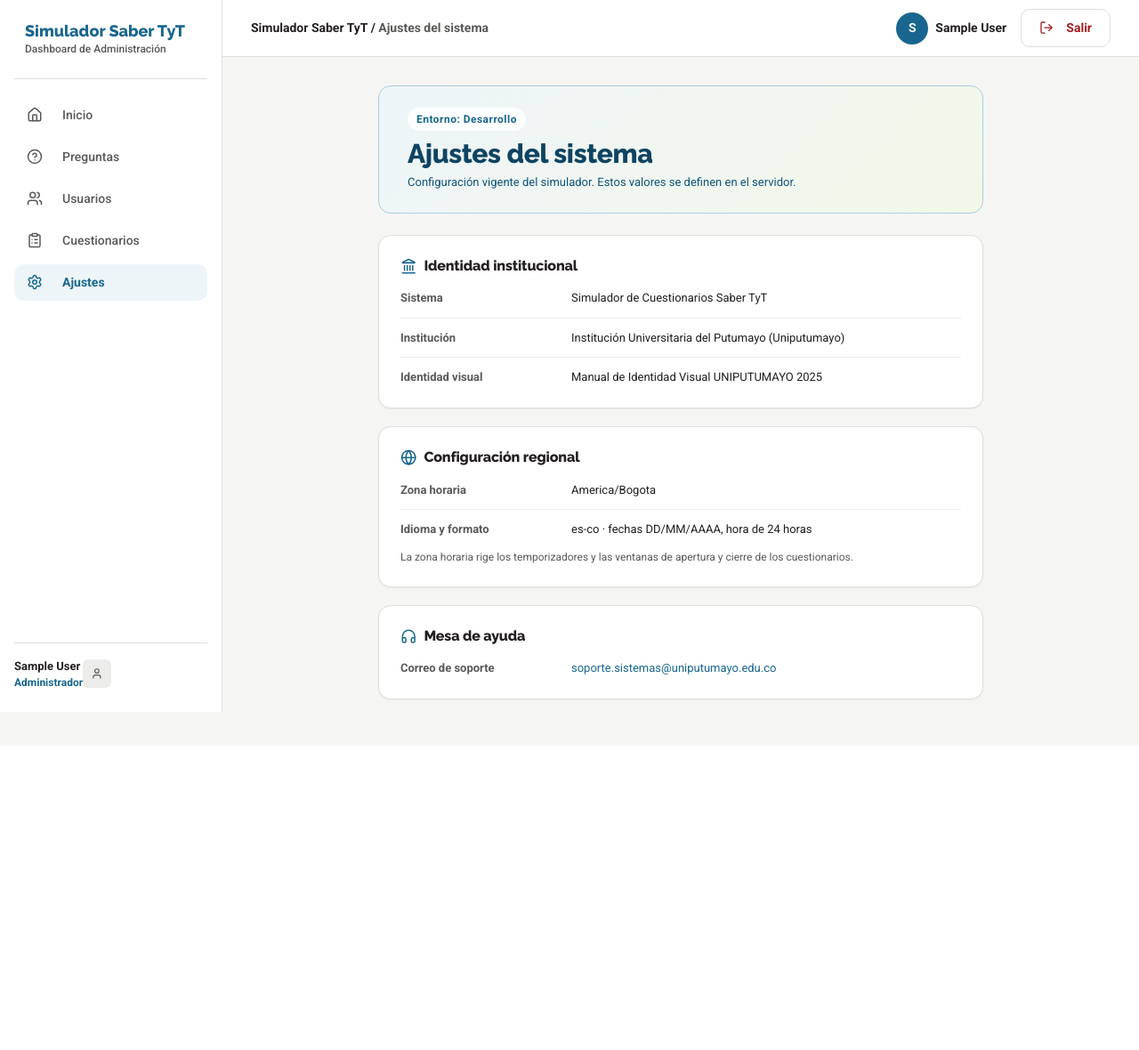
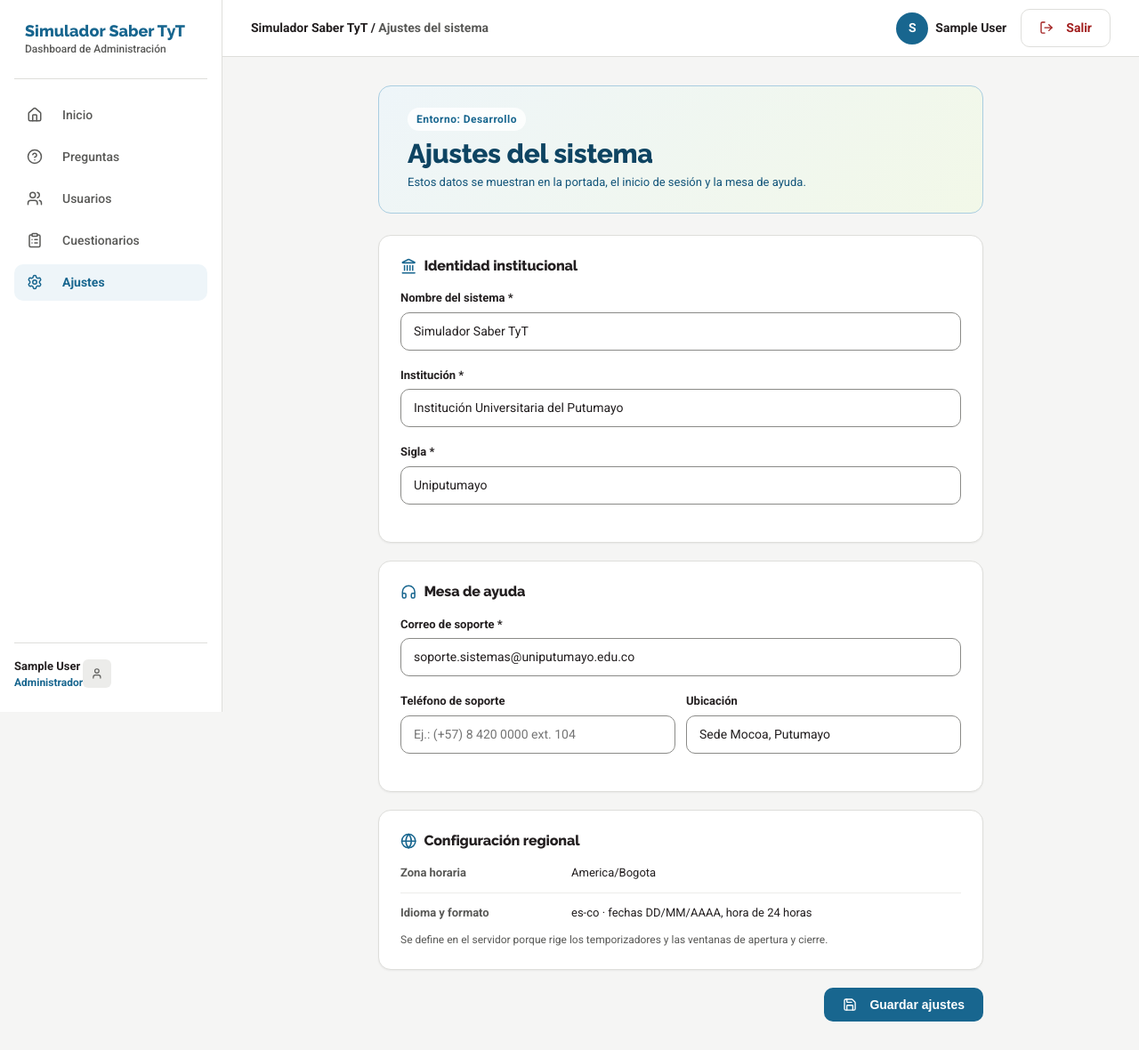
Before and after one commit to davidzambrano12/Cuestionarios-tyt, a Django app: page /ajustes/ in a window 1280 px wide. Shown: the whole page at 89% size. Before the commit the page ends 800 px from the top, so only its background shows below. Run offline with Django 5.2, Linux system fonts and the light colour scheme; the visitor is signed in with stand-in values (Sample User, id 1); data comes from the database, SQL or seed files in the repository; data that the repository does not hold is empty; some libraries are stand-ins or nearby versions.

Commit message:
Permitir al administrador editar los ajustes del sistema
- La pagina de ajustes guarda los datos institucionales y registra quien y cuando los cambio
- El docente ve los ajustes en modo lectura; un POST sin ser administrador responde 403
- El correo de soporte y el nombre del sistema salen de la configuracion en el login, el panel del estudiante y el layout
- Pruebas de guardado, validacion del correo y permisos

```diff
--- /dev/null
+++ b/apps/cuentas/forms.py
@@ -0,0 +1,19 @@
+from django import forms
+
+from apps.core.models import ConfiguracionSistema
+
+
+class AjustesForm(forms.ModelForm):
+    """Datos institucionales que el administrador puede cambiar."""
+
+    class Meta:
+        model = ConfiguracionSistema
+        fields = ["nombre_sistema", "institucion", "sigla", "correo_soporte", "telefono_soporte", "ubicacion"]
+        widgets = {
+            "nombre_sistema": forms.TextInput(attrs={"class": "form-input"}),
+            "institucion": forms.TextInput(attrs={"class": "form-input"}),
+            "sigla": forms.TextInput(attrs={"class": "form-input"}),
+            "correo_soporte": forms.EmailInput(attrs={"class": "form-input"}),
+            "telefono_soporte": forms.TextInput(attrs={"class": "form-input", "placeholder": "Ej.: (+57) 8 420 0000 ext. 104"}),
+            "ubicacion": forms.TextInput(attrs={"class": "form-input"}),
+        }
--- /dev/null
+++ b/apps/cuentas/templates/cuentas/_campo.html
@@ -0,0 +1,7 @@
+{% comment %}Campo de formulario con etiqueta, ayuda y errores. Recibe `campo` (BoundField).{% endcomment %}
+<div class="form-group">
+  <label class="form-label" for="{{ campo.id_for_label }}">{{ campo.label|capfirst }}{% if campo.field.required %} *{% endif %}</label>
+  {{ campo }}
+  {% if campo.help_text %}<span class="texto-xs texto-suave">{{ campo.help_text }}</span>{% endif %}
+  {% for error in campo.errors %}<p class="error-campo" role="alert">{{ error }}</p>{% endfor %}
+</div>
--- a/apps/cuentas/templates/cuentas/ajustes.html
+++ b/apps/cuentas/templates/cuentas/ajustes.html
@@ -1,22 +1,37 @@
 {% extends 'layouts/app_base.html' %}
 {% load static componentes %}
 
-{% block title %}Ajustes del sistema - Simulador Saber TyT{% endblock %}
+{% block title %}Ajustes del sistema - {{ config.nombre_sistema }}{% endblock %}
 {% block nav_title %}Ajustes del sistema{% endblock %}
 {% block extra_head %}<link rel="stylesheet" href="{% static 'css/cuentas.css' %}">{% endblock %}
 
 {% block app_content %}
 <div class="columna-angosta">
-  {% componente "componentes/encabezado.html" etiqueta="Entorno: "|add:entorno titulo="Ajustes del sistema" subtitulo="Configuración vigente del simulador. Estos valores se definen en el servidor." %}{% fincomponente %}
+  {% if puede_editar %}
+    {% componente "componentes/encabezado.html" etiqueta="Entorno: "|add:entorno titulo="Ajustes del sistema" subtitulo="Estos datos se muestran en la portada, el inicio de sesión y la mesa de ayuda." %}{% fincomponente %}
+  {% else %}
+    {% componente "componentes/encabezado.html" etiqueta="Solo lectura" titulo="Ajustes del sistema" subtitulo="Solo un administrador puede cambiar estos datos." %}{% fincomponente %}
+  {% endif %}
+
+  <form method="POST" novalidate>
+    {% csrf_token %}
+    <fieldset {% if not puede_editar %}disabled{% endif %} class="sin-borde">
+      <section class="card bloque-formulario">
+        <h2 class="bloque-formulario__titulo"><i data-lucide="landmark" class="icono-16"></i> Identidad institucional</h2>
+        {% include "cuentas/_campo.html" with campo=form.nombre_sistema %}
+        {% include "cuentas/_campo.html" with campo=form.institucion %}
+        {% include "cuentas/_campo.html" with campo=form.sigla %}
+      </section>
 
       <section class="card bloque-formulario">
-    <h2 class="bloque-formulario__titulo"><i data-lucide="landmark" class="icono-16"></i> Identidad institucional</h2>
-    <dl class="ficha-datos">
-      <div><dt>Sistema</dt><dd>Simulador de Cuestionarios Saber TyT</dd></div>
-      <div><dt>Institución</dt><dd>Institución Universitaria del Putumayo (Uniputumayo)</dd></div>
-      <div><dt>Identidad visual</dt><dd>Manual de Identidad Visual UNIPUTUMAYO 2025</dd></div>
-    </dl>
+        <h2 class="bloque-formulario__titulo"><i data-lucide="headphones" class="icono-16"></i> Mesa de ayuda</h2>
+        {% include "cuentas/_campo.html" with campo=form.correo_soporte %}
+        <div class="grid-2">
+          {% include "cuentas/_campo.html" with campo=form.telefono_soporte %}
+          {% include "cuentas/_campo.html" with campo=form.ubicacion %}
+        </div>
       </section>
+    </fieldset>
 
     <section class="card bloque-formulario">
       <h2 class="bloque-formulario__titulo"><i data-lucide="globe" class="icono-16"></i> Configuración regional</h2>
@@ -24,14 +39,15 @@
         <div><dt>Zona horaria</dt><dd>{{ zona_horaria }}</dd></div>
         <div><dt>Idioma y formato</dt><dd>{{ idioma }} · fechas DD/MM/AAAA, hora de 24 horas</dd></div>
       </dl>
-    <p class="texto-xs texto-suave mt-3">La zona horaria rige los temporizadores y las ventanas de apertura y cierre de los cuestionarios.</p>
+      <p class="texto-xs texto-suave mt-3">Se define en el servidor porque rige los temporizadores y las ventanas de apertura y cierre.</p>
     </section>
 
-  <section class="card bloque-formulario">
-    <h2 class="bloque-formulario__titulo"><i data-lucide="headphones" class="icono-16"></i> Mesa de ayuda</h2>
-    <dl class="ficha-datos">
-      <div><dt>Correo de soporte</dt><dd><a href="mailto:{{ correo_soporte }}">{{ correo_soporte }}</a></dd></div>
-    </dl>
-  </section>
+    {% if puede_editar %}
+    <div class="flex justify-between items-center gap-3 flex-wrap">
+      <span class="texto-xs texto-suave">{% if configuracion.actualizado_por %}Última modificación: {{ configuracion.actualizado_en|date:"d M Y · H:i" }} por {{ configuracion.actualizado_por.get_full_name|default:configuracion.actualizado_por.username }}{% endif %}</span>
+      <button type="submit" class="btn btn-primary"><i data-lucide="save" class="icono-16"></i> Guardar ajustes</button>
+    </div>
+    {% endif %}
+  </form>
 </div>
 {% endblock %}
--- a/apps/cuentas/templates/cuentas/login.html
+++ b/apps/cuentas/templates/cuentas/login.html
@@ -34,7 +34,7 @@
           <div class="form-group">
             <div class="flex justify-between items-center mb-1">
               <label class="form-label mb-0" for="password">Contraseña</label>
-              <a href="#" class="texto-xs peso-semibold" data-notificar="Escribe a la Dirección de Sistemas: soporte.sistemas@uniputumayo.edu.co" data-notificar-titulo="Recuperación de contraseña">¿Olvidaste tu contraseña?</a>
+              <a href="#" class="texto-xs peso-semibold" data-notificar="Escribe a la mesa de ayuda: {{ config.correo_soporte }}" data-notificar-titulo="Recuperación de contraseña">¿Olvidaste tu contraseña?</a>
             </div>
             <div class="campo-icono">
               <i data-lucide="lock" class="campo-icono__icono"></i>
@@ -62,7 +62,7 @@
 
       <div class="texto-centro mt-6 texto-sm texto-suave">
         <div class="inline-flex items-center gap-2 peso-semibold"><i data-lucide="headphones" class="icono-14"></i> Soporte técnico: Dirección de Sistemas</div>
-        <div>Mesa de ayuda: <a href="mailto:soporte.sistemas@uniputumayo.edu.co" class="peso-medio">soporte.sistemas@uniputumayo.edu.co</a></div>
+        <div>Mesa de ayuda: <a href="mailto:{{ config.correo_soporte }}" class="peso-medio">{{ config.correo_soporte }}</a></div>
       </div>
     </div>
   </main>
--- a/apps/cuentas/views.py
+++ b/apps/cuentas/views.py
@@ -4,16 +4,16 @@ from django.contrib import messages
 from django.contrib.auth import authenticate, login, logout, update_session_auth_hash
 from django.contrib.auth.decorators import login_required
 from django.contrib.auth.models import User
-from django.http import JsonResponse
+from django.http import HttpResponseForbidden, JsonResponse
 from django.shortcuts import get_object_or_404, redirect, render
 
 from apps.core.decorators import requiere_permiso
-from apps.core.models import PerfilUsuario, PermisoSistema, Rol
+from apps.core.models import ConfiguracionSistema, PerfilUsuario, PermisoSistema, Rol
 from . import tokens
+from .forms import AjustesForm
 from .services import url_panel
 
 LONGITUD_MINIMA_CLAVE = 8
-CORREO_SOPORTE = "soporte.sistemas@uniputumayo.edu.co"
 
 
 def login_view(request):
@@ -258,12 +258,36 @@ def cambiar_password_view(request):
     return redirect("cuentas:perfil")
 
 
+def _puede_editar_ajustes(user) -> bool:
+    perfil = getattr(user, "perfil", None)
+    return user.is_superuser or bool(perfil and perfil.es_admin)
+
+
 @login_required
 def ajustes_view(request):
-    """Información de la configuración vigente del sistema (solo lectura)."""
+    """Datos institucionales: el administrador los edita; los demás roles los consultan."""
+    configuracion = ConfiguracionSistema.actual()
+    puede_editar = _puede_editar_ajustes(request.user)
+
+    if request.method == "POST":
+        if not puede_editar:
+            return HttpResponseForbidden("Solo un administrador puede cambiar los ajustes del sistema.")
+        form = AjustesForm(request.POST, instance=configuracion)
+        if form.is_valid():
+            configuracion = form.save(commit=False)
+            configuracion.actualizado_por = request.user
+            configuracion.save()
+            messages.success(request, "Ajustes del sistema guardados.")
+            return redirect("cuentas:ajustes")
+        messages.error(request, "Revisa los campos marcados.")
+    else:
+        form = AjustesForm(instance=configuracion)
+
     return render(request, "cuentas/ajustes.html", {
+        "form": form,
+        "puede_editar": puede_editar,
+        "configuracion": configuracion,
         "zona_horaria": settings.TIME_ZONE,
         "idioma": settings.LANGUAGE_CODE,
         "entorno": "Desarrollo" if settings.DEBUG else "Producción",
-        "correo_soporte": CORREO_SOPORTE,
     })
--- a/apps/evaluaciones/templates/evaluaciones/panel_estudiante.html
+++ b/apps/evaluaciones/templates/evaluaciones/panel_estudiante.html
@@ -133,7 +133,7 @@
     <div>
       <h2 class="texto-base peso-extrabold mb-1">Antes de iniciar un intento</h2>
       <p class="texto-sm">Asegúrate de tener una conexión estable. <strong>El temporizador no se detiene</strong> si cierras la página o cambias de pestaña. Tus respuestas se guardan automáticamente en el servidor.</p>
-      <div class="texto-xs mt-2 inline-flex items-center gap-2"><i data-lucide="headphones" class="icono-14"></i> Mesa de ayuda: <a href="mailto:soporte.sistemas@uniputumayo.edu.co" class="peso-semibold">soporte.sistemas@uniputumayo.edu.co</a></div>
+      <div class="texto-xs mt-2 inline-flex items-center gap-2"><i data-lucide="headphones" class="icono-14"></i> Mesa de ayuda: <a href="mailto:{{ config.correo_soporte }}" class="peso-semibold">{{ config.correo_soporte }}</a></div>
     </div>
   </aside>
 </div>
--- a/static/css/cuentas.css
+++ b/static/css/cuentas.css
@@ -106,3 +106,7 @@
 
 .alerta { padding: 10px 14px; border-radius: var(--radio-sm); font-size: var(--texto-sm); margin-bottom: var(--espacio-4); }
 .alerta--error { background: var(--color-peligro-suave); border: 1px solid var(--color-peligro-borde); color: var(--color-peligro-texto); }
+
+fieldset.sin-borde { border: 0; padding: 0; margin: 0; min-width: 0; }
+fieldset:disabled .form-input { background: var(--color-superficie-tenue); color: var(--color-texto-suave); }
+.error-campo { font-size: var(--texto-xs); color: var(--color-peligro-texto); margin-top: var(--espacio-1); font-weight: var(--peso-semibold); }
--- a/templates/layouts/app_base.html
+++ b/templates/layouts/app_base.html
@@ -8,7 +8,7 @@
   <!-- Sidebar Persistente Dinámico según Rol -->
   <aside class="sidebar">
     <div class="sidebar-header">
-      <div class="sidebar-title">Simulador Saber TyT</div>
+      <div class="sidebar-title">{{ config.nombre_sistema }}</div>
       <div class="sidebar-subtitle">
         {% if user.is_superuser or user.perfil.es_admin %}
           Dashboard de Administración
@@ -93,7 +93,7 @@
     <!-- Topbar Persistente Compartido -->
     <header class="top-navbar">
       <div class="navbar-brand-title">
-        Simulador Saber TyT / <span class="text-muted font-normal">{% block nav_title %}Plataforma Institucional{% endblock %}</span>
+        {{ config.nombre_sistema }} / <span class="text-muted font-normal">{% block nav_title %}Plataforma Institucional{% endblock %}</span>
       </div>
       <div class="navbar-user-info">
         <a href="{% url 'cuentas:perfil' %}" title="Mi perfil" class="navbar-perfil">
```
Also changed, not shown: apps/core/tests/test_paginas.py (+40 -5 lines). Lines whose indentation alone changed are shown as unchanged.
